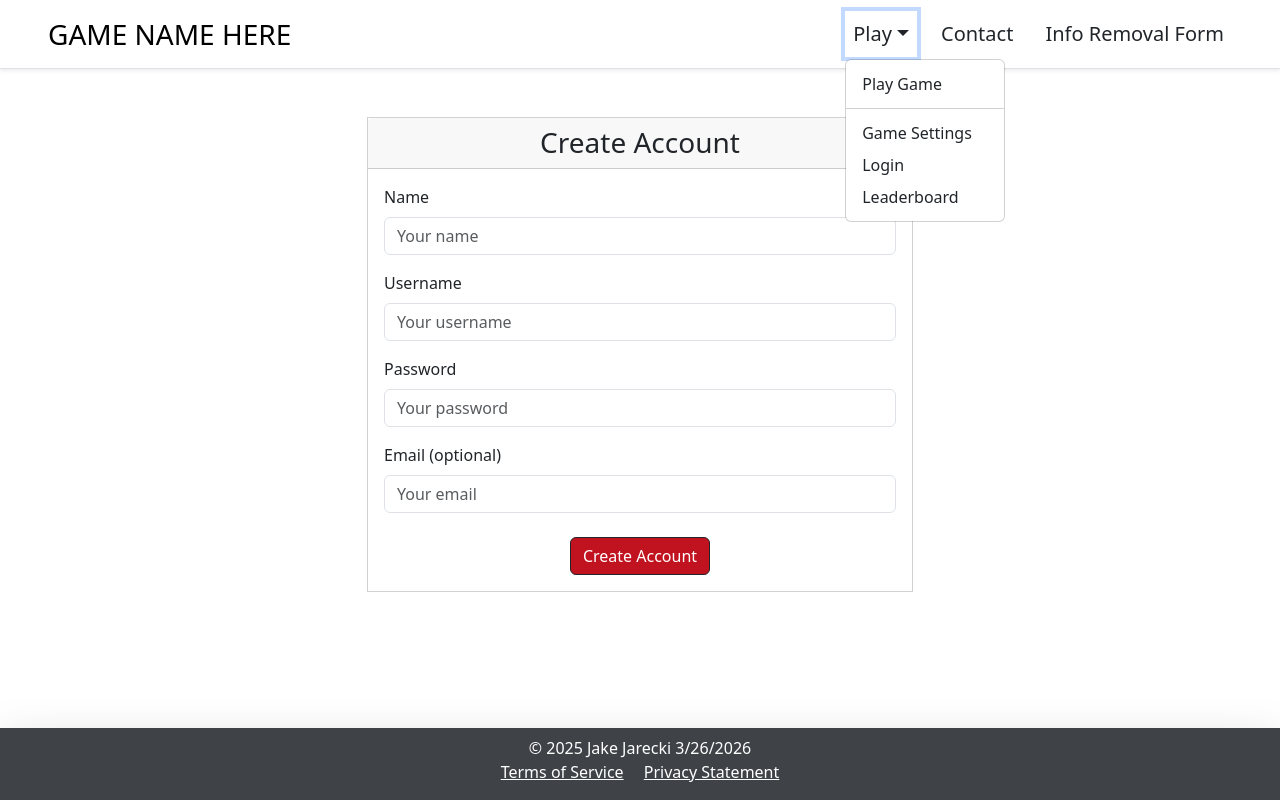
After one commit to jtjnjit/P4, a Flask app: template templates/create-account.html in a window 1280 px wide, after a click on "Play". The commit adds this page. Run offline with Flask 3, Linux system fonts and the light colour scheme; the template is opened without the code that fills it, so the values that code supplies are empty.

Commit message:
added flask and working on info removal now

```diff
--- /dev/null
+++ b/app.py
@@ -0,0 +1,93 @@
+from flask import Flask, render_template, request, redirect, url_for
+import pyodbc
+
+app = Flask(__name__)
+
+def get_db():
+    conn = pyodbc.connect(
+        'DRIVER={ODBC Driver 17 for SQL Server};'
+        'SERVER=localhost;'
+        'DATABASE=IS117Project;'
+        'Trusted_Connection=yes;'
+    )
+    return conn
+
+@app.route('/')
+def index():
+    return render_template('index.html')
+
+# @app.route('/contact', methods=['GET', 'POST'])
+# def contact():
+#     if request.method == 'POST':
+
+
+
+
+
+@app.route('/info-removal', methods=['GET', 'POST'])
+def contact():
+    success = None
+    if request.method == 'POST':
+        username = request.form['username']
+        password = request.form['password']
+
+        conn = get_db()
+        cursor = conn.cursor()
+
+        cursor.execute("SELECT * FROM Users WHERE userName = ?", username)
+        existing_user = cursor.fetchone()
+
+        if existing_user:
+            cursor.execute("UPDATE Users SET high_score = 0 WHERE userName = ?", username)
+            success = "Information successfully removed."
+
+
+
+
+
+@app.route('/create-account', methods=['GET', 'POST'])
+def create_account():
+    error = None
+    if request.method == 'POST':
+        username = request.form['username']
+        email = request.form['email']
+        name = request.form['name']
+        password = request.form['password']
+
+        conn = get_db()
+        cursor = conn.cursor()
+
+        cursor.execute("SELECT * FROM Users WHERE userName = ?", username)
+        existing_user = cursor.fetchone()
+
+        if existing_user:
+            error = "Username is already taken, please choose another."
+        else:
+            cursor.execute("""
+                INSERT INTO Users (userName, email, name, password, high_score)
+                VALUES (?, ?, ?, ?, 0)
+            """, username, email, name, password)
+            conn.commit()
+            conn.close()
+
+            return render_template('create-account.html', success=True)
+        conn.close()
+
+    return render_template('create-account.html', error=error)
+
+if __name__ == '__main__':
+    app.run(debug=True)
+
+
+# **3. Folder structure you should have:**
+# project/
+# │
+# ├── app.py
+# ├── stylesheet.css
+# ├── templates/
+# │   ├── index.html
+# │   ├── contact.html
+# │   ├── terms.html
+# │   └── create-account.html
+# └── static/
+#     └── stylesheet.css
--- /dev/null
+++ b/static/stylesheet.css
@@ -0,0 +1,14 @@
+.footer-link:hover {
+    color: #adb5bd !important;
+    transition: color 0.2s ease;
+}
+
+
+
+.play-button, .contact-submit-button{
+    background-color: #c1121f;
+}
+
+.play-button:hover, .contact-submit-button:hover {
+    background-color: #780000;
+}
--- a/stylesheet.css
+++ /dev/null
@@ -1,4 +0,0 @@
-.footer-link:hover {
-    color: #adb5bd !important;
-    transition: color 0.2s ease;
-}
--- /dev/null
+++ b/templates/create-account.html
@@ -0,0 +1,94 @@
+<!DOCTYPE html>
+<html lang="en">
+    <head>
+        <title>Create Account</title>
+        <meta charset="UTF-8">
+        <meta name="viewport" content="width=device-width, initial-scale=1">
+        <link href="https://cdn.jsdelivr.net/npm/bootstrap@5.3.8/dist/css/bootstrap.min.css" rel="stylesheet" integrity="sha384-sRIl4kxILFvY47J16cr9ZwB07vP4J8+LH7qKQnuqkuIAvNWLzeN8tE5YBujZqJLB" crossorigin="anonymous">
+        <link rel="stylesheet" href="{{ url_for('static', filename='stylesheet.css') }}">
+    </head>
+    <body class="d-flex flex-column min-vh-100">
+        <header>
+            <nav class="navbar navbar-expand-lg text-black shadow-sm border-bottom bg-white">
+                <div class="container-fluid px-5">
+                    <a class="navbar-brand fs-3" href="index.html">GAME NAME HERE</a>
+                    <button class="navbar-toggler" type="button" data-bs-toggle="collapse" data-bs-target="#mainNav">
+                        <span class="navbar-toggler-icon"></span>
+                    </button>
+                    <div class="collapse navbar-collapse" id="mainNav">
+                        <ul class="navbar-nav ms-auto gap-3">
+                            <li class="navbar-item dropdown">
+                                <a class="nav-link dropdown-toggle text-dark fs-5" href="#" data-bs-toggle="dropdown">Play</a>
+                                <ul class="dropdown-menu">
+                                    <li><a class="dropdown-item text-dark fs-6" href="/play-game.html">Play Game</a></li>
+                                    <li><hr class="dropdown-divider text-dark"></li>
+                                    <li><a class="dropdown-item text-dark fs-6" href="/game-settings.html">Game Settings</a></li>
+                                    <li><a class="dropdown-item text-dark fs-6" href="/login.html">Login</a></li>
+                                    <li><a class="dropdown-item text-dark fs-6" href="/leaderboard.html">Leaderboard</a></li>
+                                </ul>
+                            </li>
+                            <li class="nav-item">
+                                <a class="nav-link text-dark fs-5" href="contact.html">Contact</a>
+                            </li>
+                            <li class="nav-item">
+                                <a class="nav-link text-dark fs-5" href="info-removal.html">Info Removal Form</a>
+                            </li>
+                        </ul>
+                    </div>
+                </div>
+            </nav>
+        </header>
+
+        <div class="container mt-5 mb-5">
+            <div class="row justify-content-center">
+                <div class="col-10 col-lg-6">
+                    <div class="card rounded-0">
+                        <h3 class="card-header text-center">Create Account</h2>
+                        <div class="card-body">
+                            <form action="/create-account" method="POST">
+                                <div class="mb-3">
+                                    <label for="name" class="form-label">Name</label>
+                                    <input type="text" class="form-control" name="name" id="username" placeholder="Your name" required>
+                                </div>
+                                <div class="mb-3">
+                                    <label for="username" class="form-label">Username</label>
+                                    <input type="text" class="form-control" name="username" id="username" placeholder="Your username" required>
+                                </div>
+                                <div class="mb-3">
+                                    <label for="password" class="form-label">Password</label>
+                                    <input type="text" class="form-control" name="password" id="password" placeholder="Your password" required>
+                                </div>
+                                <div class="mb-3">
+                                    <label for="email" class="form-label">Email (optional)</label>
+                                    <input type="text" class="form-control" name="email" id="email" placeholder="Your email">
+                                </div>
+                                {% if error %}
+                                    <div class="alert alert-danger">{{ error }}</div>
+                                {% endif %}
+                                <div class="text-center mt-4">
+                                    <button type="submit" class="contact-submit-button btn btn-primary border-dark">Create Account</button>
+                                </div>
+                                {% if success %}
+                                <script>
+                                    alert("Account created successfully!");
+                                    window.location.href = "/login";
+                                </script>
+                                {% endif %}
+                            </form>
+                        </div>
+                    </div>
+                </div>
+            </div>
+        </div>
+
+        <footer class="text-center text-lg-start text-white shadow-lg mt-auto" style="background-color: #3f4348">
+            <div class="text-center p-3 pt-2">
+                <p class="mb-0 text-white">&copy; 2025 Jake Jarecki 3/26/2026</p>
+                <a class="mb-0 me-2 text-white footer-link" href="terms.html" target="_blank">Terms of Service</a>
+                <a class="mb-0 ms-2 text-white footer-link" href="priv-statement.html" target="_blank">Privacy Statement</a>
+            </div>
+        </footer>
+
+        <script src="https://cdn.jsdelivr.net/npm/bootstrap@5.3.8/dist/js/bootstrap.bundle.min.js" integrity="sha384-FKyoEForCGlyvwx9Hj09JcYn3nv7wiPVlz7YYwJrWVcXK/BmnVDxM+D2scQbITxI" crossorigin="anonymous"></script>
+    </body>
+</html>
--- a/priv-statement.html
+++ b/templates/priv-statement.html
@@ -5,7 +5,7 @@
         <meta charset="UTF-8">
         <meta name="viewport" content="width=device-width, initial-scale=1">
         <link href="https://cdn.jsdelivr.net/npm/bootstrap@5.3.8/dist/css/bootstrap.min.css" rel="stylesheet" integrity="sha384-sRIl4kxILFvY47J16cr9ZwB07vP4J8+LH7qKQnuqkuIAvNWLzeN8tE5YBujZqJLB" crossorigin="anonymous">
-        <link rel="stylesheet" href="stylesheet.css">
+        <link rel="stylesheet" href="{{ url_for('static', filename='stylesheet.css') }}">
     </head>
     <body class="d-flex flex-column min-vh-100">
         <div class="container">
@@ -68,7 +68,7 @@
                 </div>
             </div>
         </div>
-        <footer class="text-center text-lg-start text-white mt-auto" style="background-color: #3f4348">
+        <footer class="text-center text-lg-start text-white shadow-lg mt-auto" style="background-color: #3f4348">
             <div class="text-center p-3 pt-2">
                 <p class="mb-0 text-white">&copy; 2025 Jake Jarecki 3/26/2026</p>
                 <a class="mb-0 me-2 text-white footer-link" href="terms.html" target="_blank">Terms of Service</a>
--- a/terms.html
+++ b/templates/terms.html
@@ -5,7 +5,7 @@
         <meta charset="UTF-8">
         <meta name="viewport" content="width=device-width, initial-scale=1">
         <link href="https://cdn.jsdelivr.net/npm/bootstrap@5.3.8/dist/css/bootstrap.min.css" rel="stylesheet" integrity="sha384-sRIl4kxILFvY47J16cr9ZwB07vP4J8+LH7qKQnuqkuIAvNWLzeN8tE5YBujZqJLB" crossorigin="anonymous">
-        <link rel="stylesheet" href="stylesheet.css">
+        <link rel="stylesheet" href="{{ url_for('static', filename='stylesheet.css') }}">
     </head>
     <body class="d-flex flex-column min-vh-100">
         <div class="container">
@@ -59,7 +59,7 @@
                 </div>
             </div>
         </div>
-        <footer class="text-center text-lg-start text-white mt-auto" style="background-color: #3f4348">
+        <footer class="text-center text-lg-start text-white shadow-lg mt-auto" style="background-color: #3f4348">
             <div class="text-center p-3 pt-2">
                 <p class="mb-0 text-white">&copy; 2025 Jake Jarecki 3/26/2026</p>
                 <a class="mb-0 me-2 text-white footer-link" href="terms.html" target="_blank">Terms of Service</a>
```
Also changed, not shown: contact.html (deleted, +0 -38 lines), templates/contact.html (added, +84 -0 lines), templates/index.html (added, +77 -0 lines), templates/info-removal.html (renamed from index.html, +36 -38 lines), templates/login.html (added, +85 -0 lines), login.html (deleted), play-game.html (deleted), templates/game-settings.html (added), templates/leaderboard.html (added), templates/play-game.html (added).
